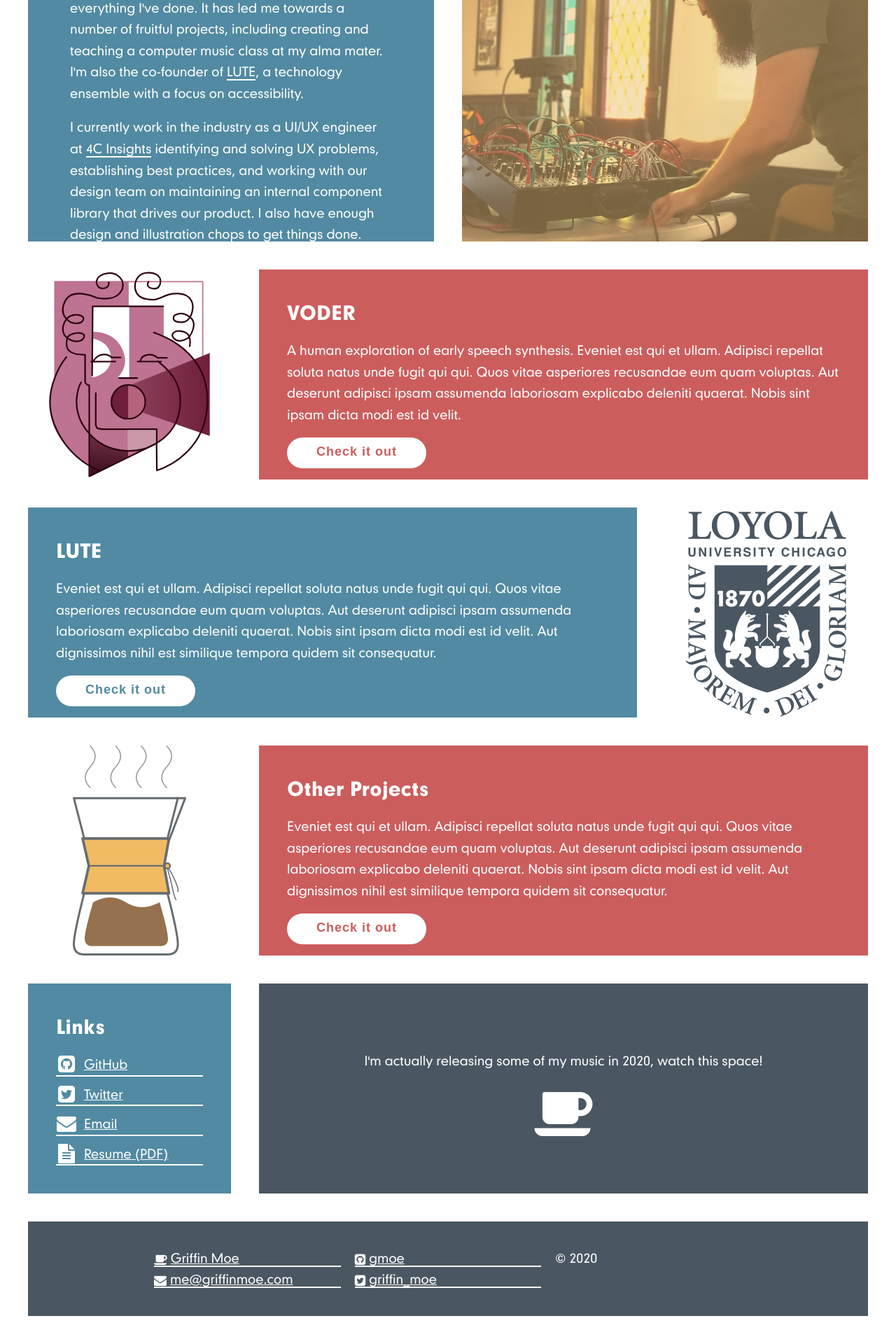
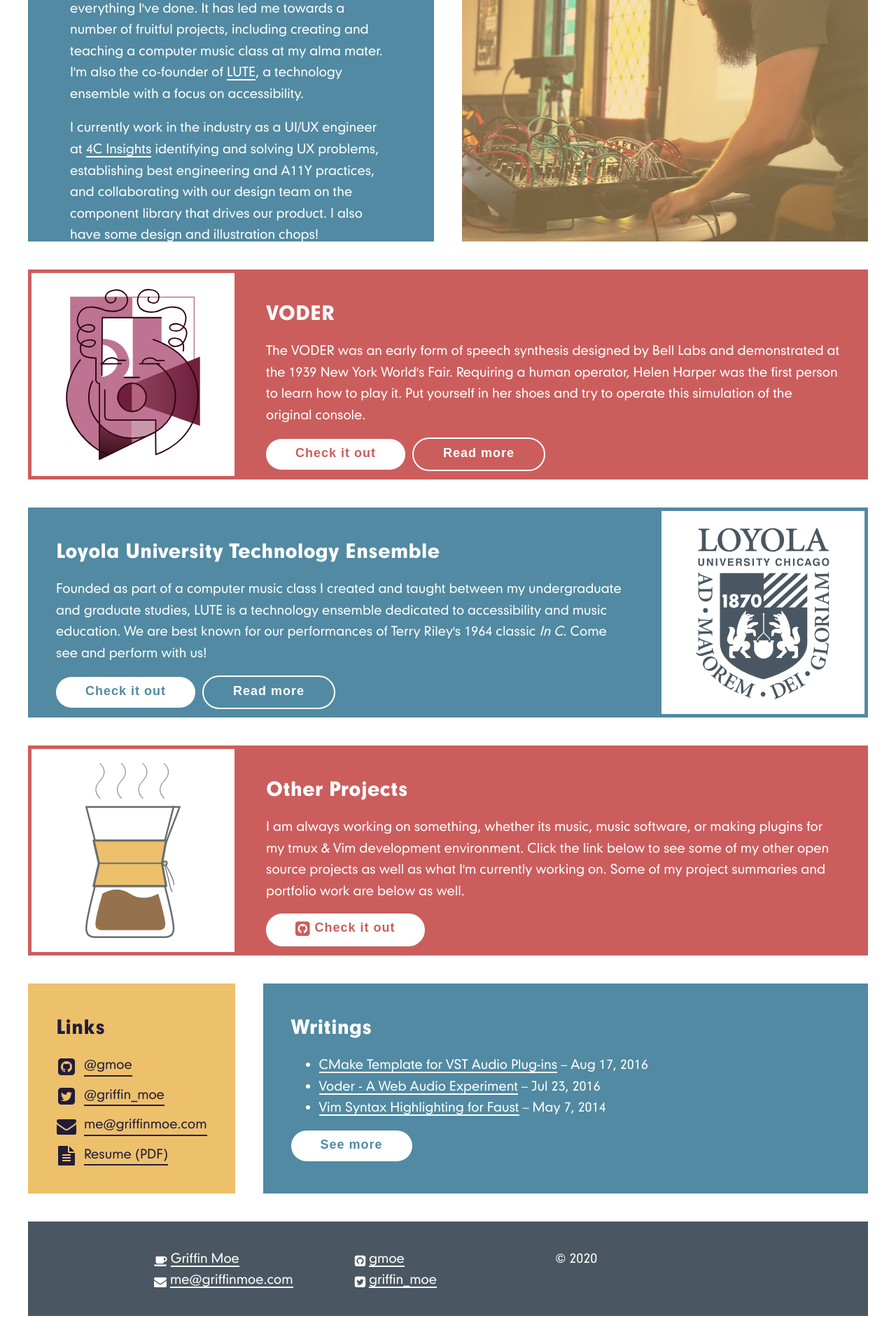
Before and after one commit to gmoe/gmoe.github.io, a Jekyll site: the page built from index.html, in a window 1280 px wide. Shown: the part 681-2601 px from the top of the page at 70% size. Built offline with Jekyll 4.4.1, drawn with Linux system fonts in a browser that asks for light colours.

Commit message:
New project layout
Testing with a screen reader steered me towards a better design!
Replaced the block with project cards because block-wise anchors
are read as run-on sentences, and apparently there's nothing you
can do to fix that. Instead I made separate project blocks with
deliberate CTAs to screen readers read them appropriately. This
legitimately made me so excited I stayed up way too late thinking
about it.

```diff
--- a/_sass/_base.scss
+++ b/_sass/_base.scss
@@ -80,6 +80,14 @@ button,
     color: white;
 
     &::after { background: white; }
-    &:hover { color: white; }
+    &:hover {
+      color: white;
+      border-color: white;
+    }
+  }
+
+  .icon {
+    font-size: 1.5rem;
+    vertical-align: text-top;
   }
 }
--- a/_sass/_footer.scss
+++ b/_sass/_footer.scss
@@ -20,8 +20,16 @@ footer {
       align-items: end;
       color: white;
       text-decoration: none;
+      border: none;
 
-      span:nth-child(2) { text-decoration: underline; }
+      &:hover span:nth-child(2) {
+        border-bottom-color: $red;
+      }
+
+      span:nth-child(2) {
+        border-bottom: 2px solid white;
+        transition: border-bottom-color $global-timing ease;
+      }
     }
   }
 }
--- a/_sass/_layout.scss
+++ b/_sass/_layout.scss
@@ -41,7 +41,7 @@
   display: grid;
   grid-template-rows: 300px;
   margin-bottom: $base-spacing;
-  grid-gap: $base-spacing;
+  // grid-gap: $base-spacing;
 
 
   &:nth-child(odd) {
@@ -49,8 +49,14 @@
     grid-template-areas: 'info image';
 
     article { background: $blue; }
+    img { border-color: $blue; }
     .button {
       color: $blue;
+
+      &.secondary {
+        color: white;
+        &::after { background: white; }
+      }
 
       &::after { background: $blue; }
     }
@@ -61,6 +67,7 @@
     grid-template-areas: 'image info';
 
     article { background: $red; }
+    img { border-color: $red; }
   }
 
   & + & { margin-top: $base-spacing; }
@@ -68,9 +75,11 @@
   img {
     grid-area: image;
     height: 100%;
-    // object-fit: contain;
-    align-self: center;
-    justify-self: center;
+    padding: 20px;
+    object-fit: contain;
+    align-self: stretch;
+    justify-self: stretch;
+    border: 5px solid;
   }
 
   article {
@@ -78,6 +87,8 @@
     padding: 20px 40px;
     background-color: $red;
     color: white;
+
+    a + a { margin-left: 5px; }
   }
 }
 
@@ -90,8 +101,8 @@
 
   article:nth-child(1) {
     padding: 20px 40px;
-    background: $blue;
-    color: white;
+    background: $yellow;
+    color: $black;
 
     ul {
       padding-left: 0;
@@ -104,25 +115,32 @@
         grid-auto-flow: column;
         grid-template-columns: 30px min-content;
         grid-gap: 10px;
-        align-items: center;
+        align-items: end;
         justify-items: center;
         text-decoration: none;
+        border: none;
+        color: $black;
+
+        &:hover .link-content { border-bottom-color: $red; }
 
         .icon { font-size: 1.75rem; }
-        .link-content { text-decoration: underline; }
+        .link-content {
+          border-bottom: 2px solid $black;
+          transition: border-bottom-color $global-timing ease;
+        }
       }
     }
   }
 
   article:nth-child(2) {
-    display: grid;
-    justify-items: center;
-    align-content: center;
-    background: $dark-blue;
+    padding: 20px 40px;
+    background: $blue;
     color: white;
 
-    .icon {
-      font-size: 5rem;
+    .button {
+      color: $blue;
+
+      &::after { background: $blue; }
     }
   }
 }
--- a/index.html
+++ b/index.html
@@ -20,10 +20,10 @@ title: Hello!
         <span>I currently work in the industry as a UI/UX engineer at</span>
         <a href="https://www.4cinsights.com/">4C Insights</a>
         <span>
-          identifying and solving UX problems, establishing best practices, and
-          working with our design team on maintaining an internal component
-          library that drives our product. I also have enough design and
-          illustration chops to get things done.
+          identifying and solving UX problems, establishing best engineering
+          and A11Y practices, and collaborating with our design team on the
+          component library that drives our product. I also have some design
+          and illustration chops!
         </span>
       </p>
     </article>
@@ -31,57 +31,61 @@ title: Hello!
   </section>
 
   <section class="project">
+    <article>
+      <h2>VODER</h2>
+      <p>
+        The VODER was an early form of speech synthesis designed by Bell Labs and demonstrated
+        at the 1939 New York World's Fair. Requiring a human operator, Helen Harper was the first
+        person to learn how to play it. Put yourself in her shoes and try to operate this simulation
+        of the original console.
+      </p>
+      <a class="button" href="{{ "/voder" | prepend: site.url }}">Check it out</a>
+      <a class="button secondary" href="{{ "/voder" | prepend: site.url }}">Read more</a>
+    </article>
     <img
       src="/images/voder-logo-opt.svg"
       alt="Logo of the VODER project"
       >
-    <article>
-      <h2>VODER</h2>
-      <p>
-        A human exploration of early speech synthesis. Eveniet est qui et
-        ullam. Adipisci repellat soluta natus unde fugit qui qui. Quos vitae
-        asperiores recusandae eum quam voluptas. Aut deserunt adipisci ipsam
-        assumenda laboriosam explicabo deleniti quaerat. Nobis sint ipsam dicta
-        modi est id velit.
-      </p>
-      <a class="button" href="{{ "/voder" | prepend: site.url }}">Check it out</a>
-    </article>
   </section>
 
   <section class="project">
+    <article>
+      <h2>Loyola University Technology Ensemble</h2>
+      <p>
+        Founded as part of a computer music class I created and taught between
+        my undergraduate and graduate studies, LUTE is a technology ensemble
+        dedicated to accessibility and music education. We are best known for
+        our performances of Terry Riley's 1964 classic <i>In C</i>.  Come see
+        and perform with us!
+      </p>
+      <a class="button" href="https://lute.luc.edu/">Check it out</a>
+      <a class="button secondary" href="https://lute.luc.edu/">Read more</a>
+    </article>
     <img
       src="/images/luc-logo-opt.svg"
       alt="Crest of Loyola University Chicago"
     >
-    <article>
-      <h2>LUTE</h2>
-      <p>
-        Eveniet est qui et ullam. Adipisci repellat soluta natus unde fugit qui
-        qui. Quos vitae asperiores recusandae eum quam voluptas. Aut deserunt
-        adipisci ipsam assumenda laboriosam explicabo deleniti quaerat. Nobis
-        sint ipsam dicta modi est id velit. Aut dignissimos nihil est similique
-        tempora quidem sit consequatur.
-      </p>
-      <a class="button" href="https://lute.luc.edu/">Check it out</a>
-    </article>
   </section>
 
   <section class="project">
-    <img
-      src="/images/chemex-opt.svg"
-      alt="An illustration of a Chemex coffee brewer"
-    >
     <article>
       <h2>Other Projects</h2>
       <p>
-        Eveniet est qui et ullam. Adipisci repellat soluta natus unde fugit qui
-        qui. Quos vitae asperiores recusandae eum quam voluptas. Aut deserunt
-        adipisci ipsam assumenda laboriosam explicabo deleniti quaerat. Nobis
-        sint ipsam dicta modi est id velit. Aut dignissimos nihil est similique
-        tempora quidem sit consequatur.
+        I am always working on something, whether its music, music software, or
+        making plugins for my tmux &amp; Vim development environment. Click the
+        link below to see some of my other open source projects as well as what
+        I'm currently working on. Some of my project summaries and portfolio work
+        are below as well.
       </p>
-      <a class="button" href="https://github.com/{{ site.github_username }}">Check it out</a>
+      <a class="button" href="https://github.com/{{ site.github_username }}">
+        <span class="icon github"></span>
+        <span>Check it out</span>
+      </a>
     </article>
+    <img
+      src="/images/chemex-anim.svg"
+      alt="An illustration of a Chemex coffee brewer"
+    >
   </section>
 
   <section class="music">
@@ -91,19 +95,19 @@ title: Hello!
         <li>
           <a href="https://github.com/{{ site.github_username }}">
             <span class="icon github"></span>
-            <span class="link-content">GitHub</span>
+            <span class="link-content">@gmoe</span>
           </a>
         </li>
         <li>
           <a href="https://twitter.com/{{ site.twitter.username }}">
             <span class="icon twitter"></span>
-            <span class="link-content">Twitter</span>
+            <span class="link-content">@griffin_moe</span>
           </a>
         </li>
         <li>
           <a href="mailto:{{ site.email }}">
             <span class="icon email"></span>
-            <span class="link-content">Email</span>
+            <span class="link-content">me@griffinmoe.com</span>
           </a>
         </li>
         <li>
@@ -116,10 +120,16 @@ title: Hello!
       </ul>
     </article>
     <article>
-      <p>
-        I'm actually releasing some of my music in 2020, watch this space!
-      </p>
-      <span class="icon coffee"></span>
+      <h2>Writings</h2>
+      <ul class="post-list">
+        {% for post in site.posts limit:3 %}
+        <li>
+          <a class="post-link" href="{{ post.url | prepend: site.baseurl }}">{{ post.title }}</a>
+          <span class="post-meta"> – {{ post.date | date: "%b %-d, %Y" }}</span>
+        </li>
+        {% endfor %}
+      </ul>
+      <a class="button" href="#">See more</a>
     </article>
   </section>
 </main>
```
Also changed, not shown: images/chemex-anim.svg (added), images/chemex.svg.
